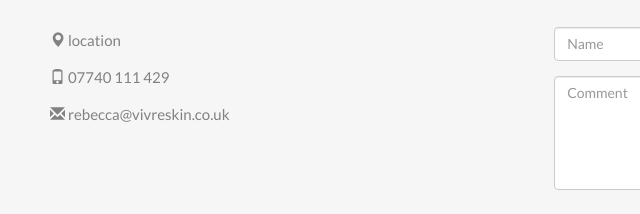
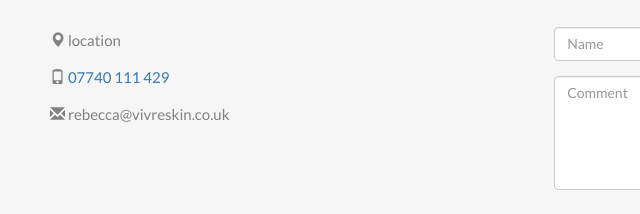
Before and after one commit to danwilson111/EW, a plain HTML site: page index.html in a window 1280 px wide. Shown: the part 2017-2231 px from the top of the page, 0-640 px from the left. Drawn offline with nearby package versions, Linux system fonts and the light colour scheme.

Commit message:
Update index.html

```diff
--- a/index.html
+++ b/index.html
@@ -220,7 +220,7 @@
     <div class="col-sm-5">
 
       <p><span class="glyphicon glyphicon-map-marker"></span> location</p>
-      <p><span class="glyphicon glyphicon-phone"></span> 07740 111 429</p>
+      <p><span class="glyphicon glyphicon-phone"></span> <a href="tel:07740 111 429">07740 111 429</a></p>
       <p><span class="glyphicon glyphicon-envelope"></span> rebecca@vivreskin.co.uk</p>
     </div>
     <div class="col-sm-7 slideanim">
```
